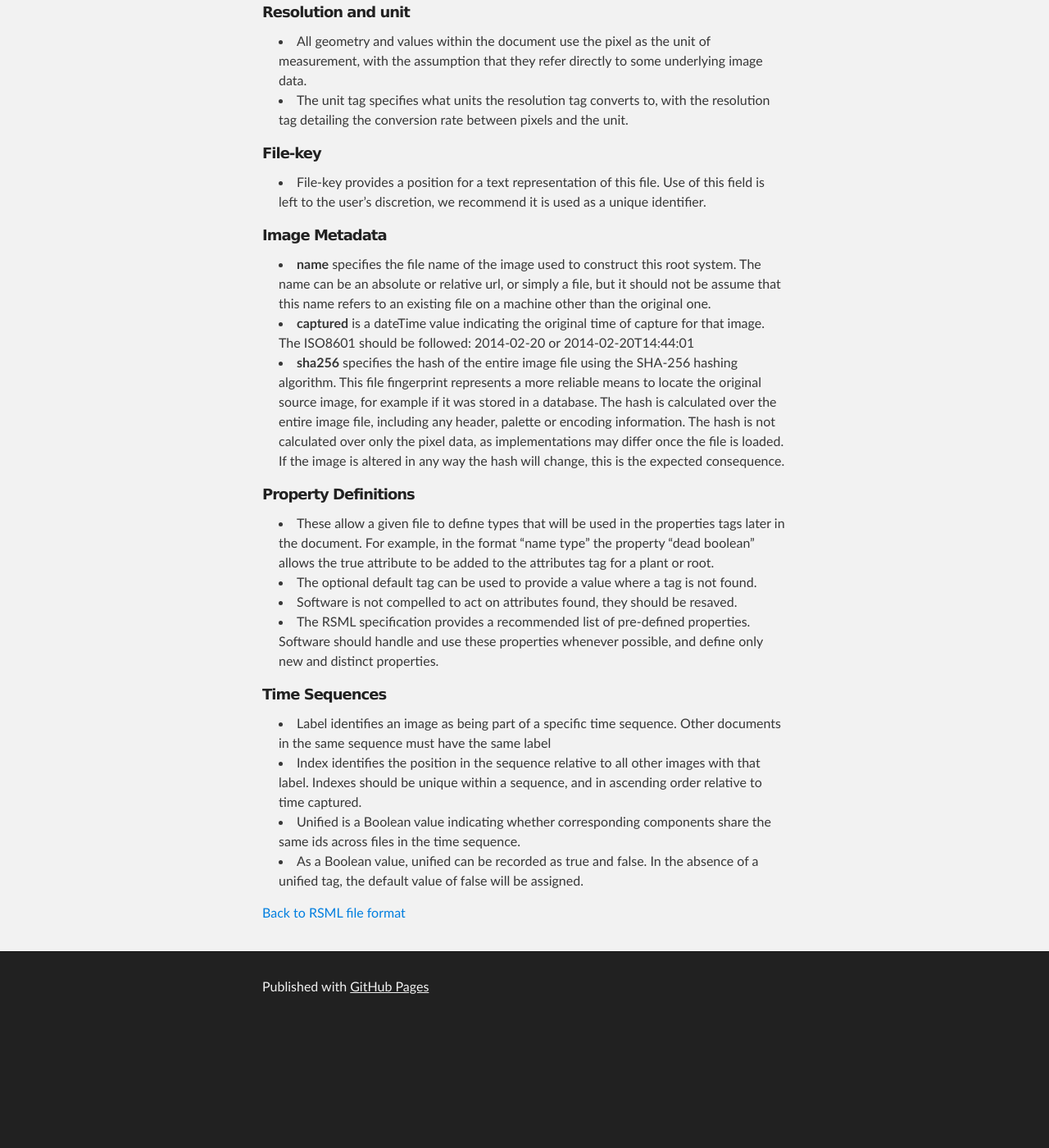
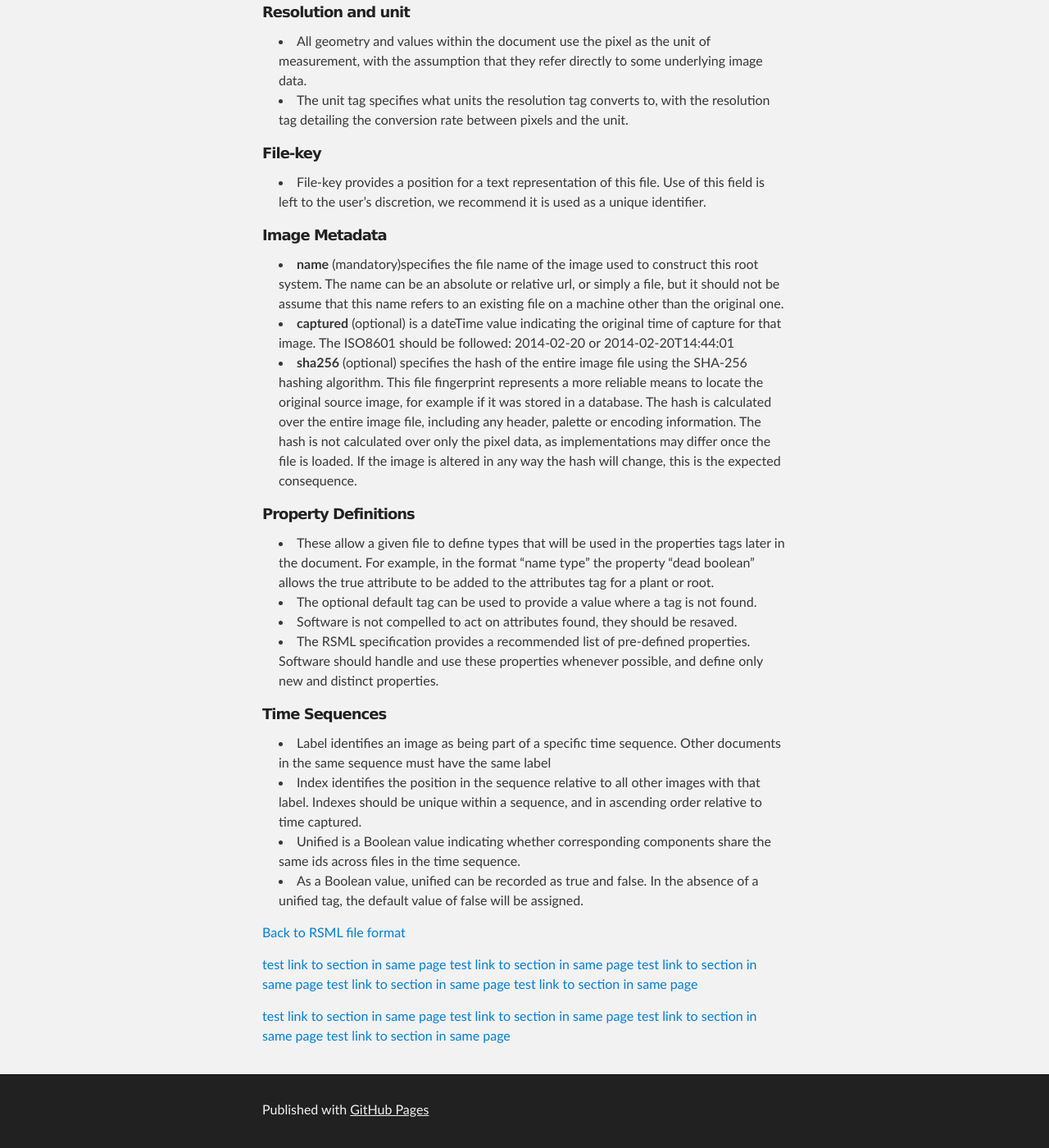
Before and after one commit to RootSystemML/RootSystemML.github.io, a Jekyll site: the page built from format/metadata.md, in a window 1280 px wide and 1400 px high, scrolled down 699 px. Shown: the whole window at 82% size. Built offline with Jekyll 4.4.1, drawn with Linux system fonts in a browser that asks for light colours; before the commit the page ends 1949 px from its top, so only the background shows below that.

Commit message:
test local ref link in metadata

```diff
--- a/format/metadata.md
+++ b/format/metadata.md
@@ -33,9 +33,9 @@ layout: default
   - File-key provides a position for a text representation of this file. Use of this field is left to the user’s discretion, we recommend it is used as a unique identifier.
 
 #####Image Metadata
-  - **name** specifies the file name of the image used to construct this root system. The name can be an absolute or relative url, or simply a file, but it should not be assume that this name refers to an existing file on a machine other than the original one.
-  - **captured** is a dateTime value indicating the original time of capture for that image. The ISO8601 should be followed: 2014-02-20  or  2014-02-20T14:44:01
-  - **sha256** specifies the hash of the entire image file using the SHA-256 hashing algorithm. This file fingerprint represents a more reliable means to locate the original source image, for example if it was stored in a database. The hash is calculated over the entire image file, including any header, palette or encoding information. The hash is not calculated over only the pixel data, as implementations may differ once the file is loaded. If the image is altered in any way the hash will change, this is the expected consequence.
+  - **name** (mandatory)specifies the file name of the image used to construct this root system. The name can be an absolute or relative url, or simply a file, but it should not be assume that this name refers to an existing file on a machine other than the original one.
+  - **captured** (optional) is a dateTime value indicating the original time of capture for that image. The ISO8601 should be followed: 2014-02-20  or  2014-02-20T14:44:01
+  - **sha256** (optional) specifies the hash of the entire image file using the SHA-256 hashing algorithm. This file fingerprint represents a more reliable means to locate the original source image, for example if it was stored in a database. The hash is calculated over the entire image file, including any header, palette or encoding information. The hash is not calculated over only the pixel data, as implementations may differ once the file is loaded. If the image is altered in any way the hash will change, this is the expected consequence.
 
 #####Property Definitions
   - These allow a given file to define types that will be used in the properties tags later in the document. For example, in the format “name type” the property “dead boolean" allows the <dead>true</dead> attribute to be added to the attributes tag for a plant or root.
@@ -50,3 +50,14 @@ layout: default
   - As a Boolean value, unified can be recorded as <unified>true</unified> and <unified>false</unified>. In the absence of a unified tag, the default value of false will be assigned.
 
 [Back to RSML file format](index)
+
+[test link to section in same page](#Version)
+[test link to section in same page](#version)
+[test link to section in same page](#Time Sequences)
+[test link to section in same page](#Time_Sequences)
+[test link to section in same page](#time_sequences)
+
+[test link to section in same page](scene/#Properties)
+[test link to section in same page](scene#Properties)
+[test link to section in same page](scene#properties)
+[test link to section in same page](scene/#properties)
```
